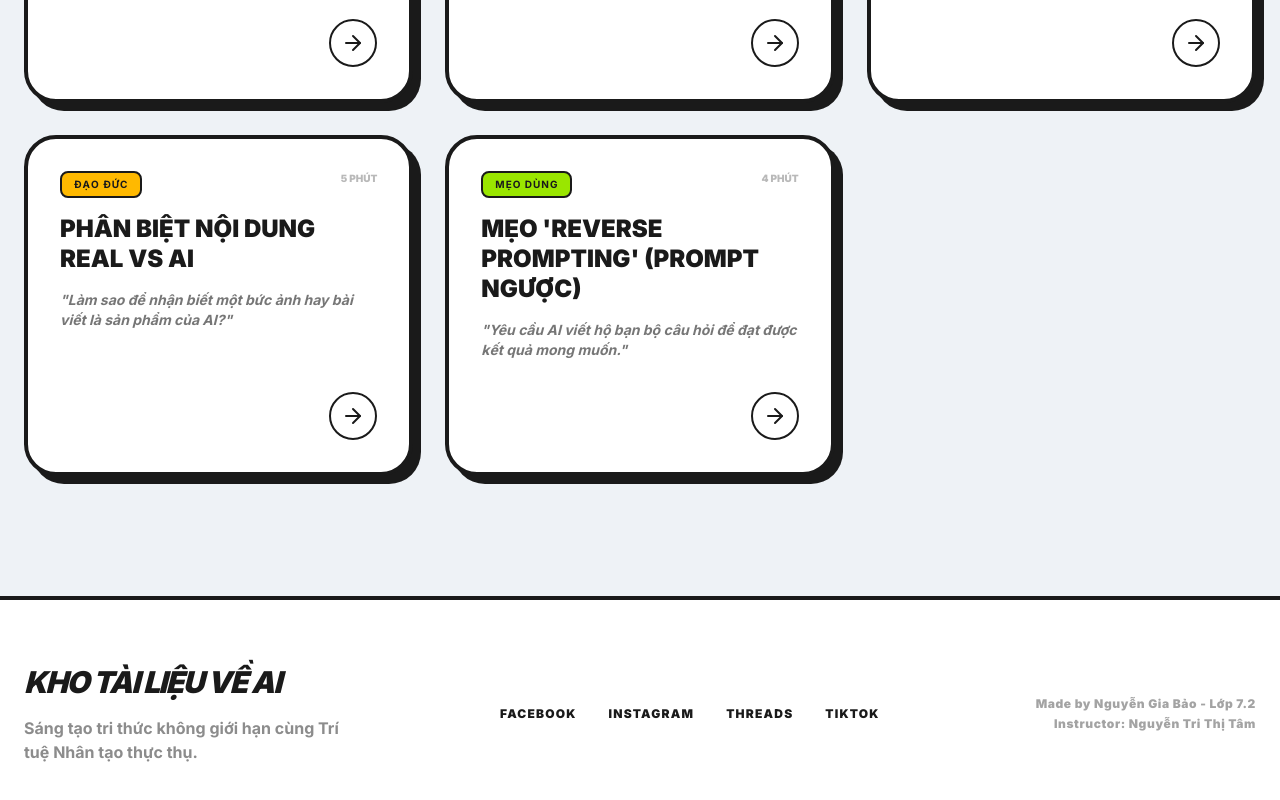
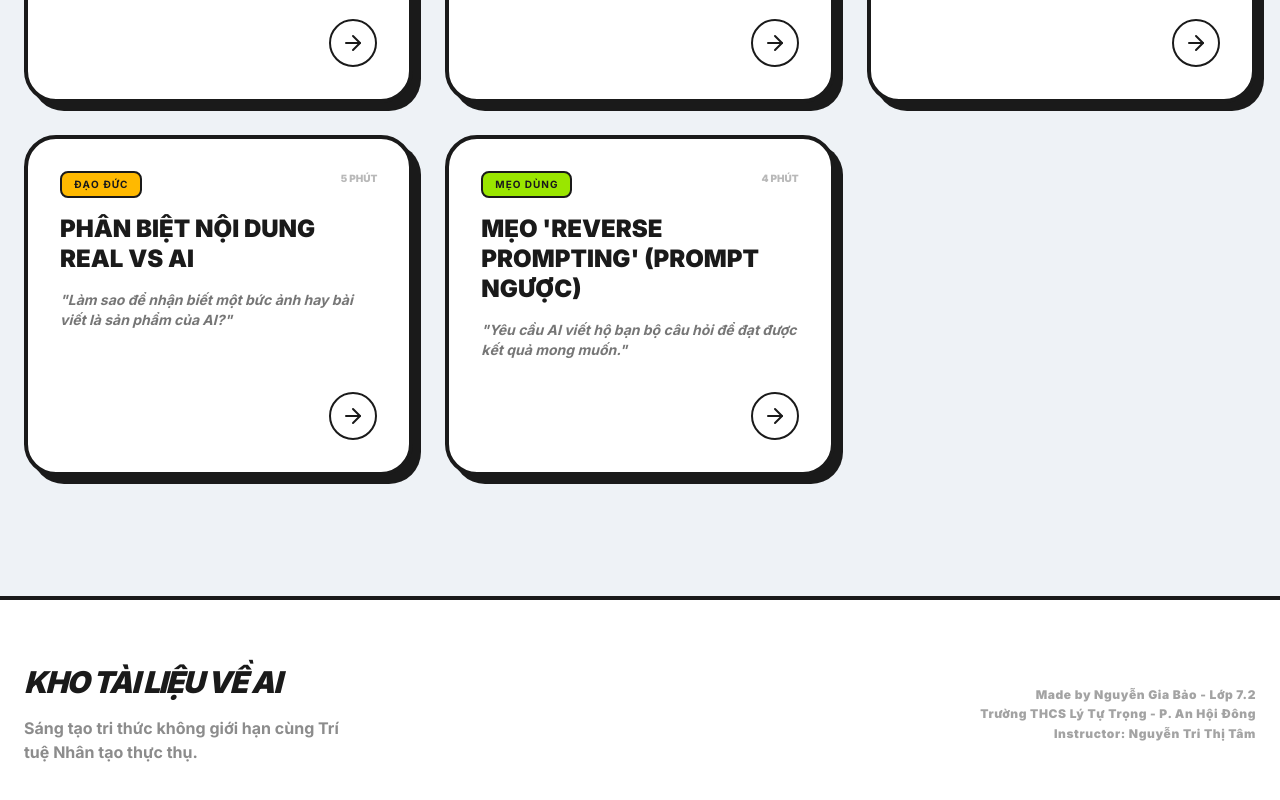
Before and after one commit to tritam100974-afk/kho_tailieu_AI, a React (Vite) app: page / in a window 1280 px wide. Shown: the part 1876-2676 px from the top of the page. Built offline with nearby package versions, Linux system fonts and the light colour scheme.

Commit message:
refactor: Remove social media links from footer
The social media links were placeholders and are no longer relevant to the application's purpose. Removing them cleans up the footer and focuses on the core information.

```diff
--- a/src/App.tsx
+++ b/src/App.tsx
@@ -232,13 +232,9 @@ export default function App() {
             <h2 className="text-3xl font-black tracking-tighter uppercase italic">Kho tài liệu về AI</h2>
             <p className="max-w-xs font-bold opacity-50">Sáng tạo tri thức không giới hạn cùng Trí tuệ Nhân tạo thực thụ.</p>
           </div>
-          <div className="flex gap-8">
-            {["Facebook", "Instagram", "Threads", "TikTok"].map(social => (
-              <a key={social} href="#" className="font-black uppercase text-xs tracking-widest hover:text-orange-500 transition-colors">{social}</a>
-            ))}
-          </div>
           <div className="font-black text-xs opacity-40 tracking-wider text-right leading-relaxed">
             Made by Nguyễn Gia Bảo - Lớp 7.2<br/>
+            Trường THCS Lý Tự Trọng - P. An Hội Đông<br/>
             Instructor: Nguyễn Tri Thị Tâm
           </div>
         </div>
```
